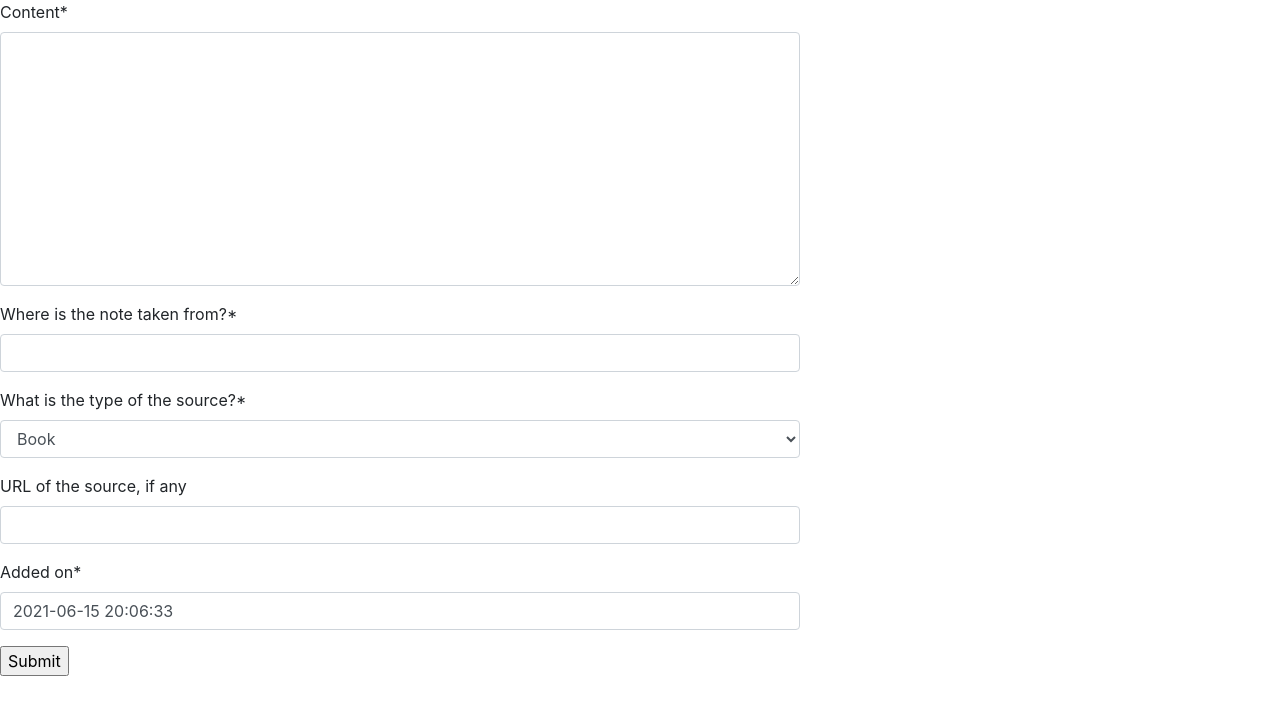
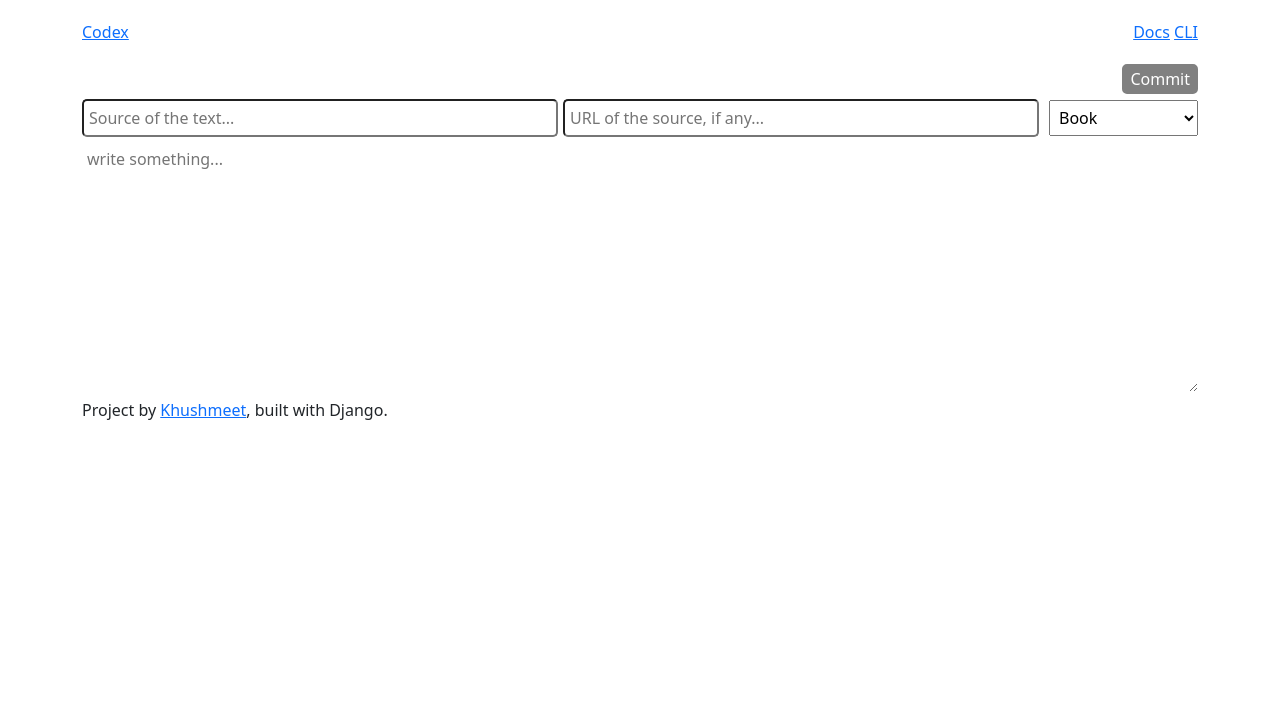
Before and after one commit to khushmeeet/codex, a Django app: page /new-note in a window 1280 px wide. Shown: the top 715 px of the page. Run offline with Django 3.2, Linux system fonts and the light colour scheme; style sheets or scripts are compiled from the project's sources; some libraries are stand-ins or nearby versions.

Commit message:
sassing /new-note page

```diff
--- a/main/static/css/style.scss
+++ b/main/static/css/style.scss
@@ -1,24 +1,61 @@
-html {
-  font-family: "Helevetica", sans-serif;
+body {
+	margin-top: 20px;
 }
 
-body {
-  color: #333;
-  font-weight: 100;
-  max-width: 50em;
-  margin: 0 auto;
+#header {
+	display: inline-flex;
+	margin-bottom: 20px;
+	width: 100%;
+	flex-shrink: 0;
+
+	div {
+		margin: auto 0px auto auto;
+	}
+
+	a {
+		img {
+			width: 40px;
+			height: 40px;
+			display: block;
+			margin: auto auto auto 4px;
+		}
+	}
 }
 
-div:focus {
-  outline: none;
+.submit-button {
+	border: 2px gray solid;
+	color: white;
+	background-color: gray;
+	border-radius: 5px;
+	float: right;
 }
 
-#heading {
-  font-size: 48px;
-  padding-top: 30px;
+#new-note-form-header {
+	width: 100%;
+	display: flex;
+	flex: auto;
+
+	input {
+		width: 100%;
+		padding: 5px;
+		margin: 5px 5px 5px 0px;
+		border-radius: 5px;
+		&:focus {
+			outline: none;
+		}
+	}
+
+	select {
+		margin: auto 0px auto 5px;
+		padding: 5px;
+	}
 }
 
-#content {
-  padding-top: 10px;
-  font-size: 24px;
+#note-content {
+	width: 100%;
+	padding: 5px;
+	border: none;
+	&:focus {
+		outline: none;
+	}
 }
--- a/main/templates/base.html
+++ /dev/null
@@ -1,16 +0,0 @@
-<!DOCTYPE html>
-<html lang="en">
-<head>
-    <meta charset="UTF-8">
-    <title>Codex</title>
-    <meta name="viewport" content="width=device-width, initial-scale=1" />
-    {% load static %}
-    <link rel="stylesheet" href="{% static 'css/style.scss' %}">
-    <link rel="stylesheet" href="https://stackpath.bootstrapcdn.com/bootstrap/4.1.3/css/bootstrap.min.css" integrity="sha384-MCw98/SFnGE8fJT3GXwEOngsV7Zt27NXFoaoApmYm81iuXoPkFOJwJ8ERdknLPMO" crossorigin="anonymous">
-    <script src="https://stackpath.bootstrapcdn.com/bootstrap/4.1.3/js/bootstrap.min.js" integrity="sha384-ChfqqxuZUCnJSK3+MXmPNIyE6ZbWh2IMqE241rYiqJxyMiZ6OW/JmZQ5stwEULTy" crossorigin="anonymous"></script>
-</head>
-<body>
-    {% block content%}
-    {% endblock %}
-</body>
-</html>
--- a/main/templates/note.html
+++ b/main/templates/note.html
@@ -1,11 +1,16 @@
 {% extends 'base.html' %}
-{% load crispy_forms_tags %}
+{% load widget_tweaks %}
 {% block content %}
     {% if form %}
         <form action="{% url 'new_note' %}" method="post">
             {% csrf_token %}
-            {{ form | crispy }}
-            <input type="submit" value="Submit">
+            <input type="submit" value="Commit" class="submit-button">
+            <div id="new-note-form-header">
+                {% render_field form.source placeholder="Source of the text..." %}
+                {% render_field form.url placeholder="URL of the source, if any..." %}
+                {% render_field form.source_type %}
+            </div>
+            {% render_field form.content placeholder="write something..." id="note-content" %}
         </form>
     {% endif %}
     {% if note %}
--- a/pyproject.toml
+++ b/pyproject.toml
@@ -13,6 +13,8 @@ django-crispy-forms = "^1.12.0"
 libsass = "^0.21.0"
 django-compressor = "^2.4.1"
 django-sass-processor = "^1.0.1"
+django-widget-tweaks = "^1.4.8"
+django-libsass = "^0.8"
 
 [tool.poetry.dev-dependencies]
 
--- /dev/null
+++ b/templates/base.html
@@ -0,0 +1,34 @@
+<!DOCTYPE html>
+<html lang="en">
+<head>
+    <meta charset="UTF-8">
+    <title>Codex</title>
+    <meta name="viewport" content="width=device-width, initial-scale=1" />
+    {% load static %}
+    {% load compress %}
+    <link href="https://cdn.jsdelivr.net/npm/bootstrap@5.0.1/dist/css/bootstrap.min.css" rel="stylesheet" integrity="sha384-+0n0xVW2eSR5OomGNYDnhzAbDsOXxcvSN1TPprVMTNDbiYZCxYbOOl7+AMvyTG2x" crossorigin="anonymous">
+    {% compress css %}
+        <link type="text/x-scss" rel="stylesheet" href="{% static 'css/style.css' %}">
+    {% endcompress %}
+</head>
+<body>
+    <div class="container">
+        <div class="row">
+            <div class="col-md-12" id="main-column">
+                <header id="header">
+                    <a href="/">
+                        Codex
+                    </a>
+                    <div>
+                        <a href="#">Docs</a>
+                        <a href="#">CLI</a>
+                    </div>
+                </header>
+                {% block content %} {% endblock %}
+                {% include "footer.html" %}
+            </div>
+        </div>
+    </div>
+    <script src="https://cdn.jsdelivr.net/npm/bootstrap@5.0.1/dist/js/bootstrap.bundle.min.js" integrity="sha384-gtEjrD/SeCtmISkJkNUaaKMoLD0//ElJ19smozuHV6z3Iehds+3Ulb9Bn9Plx0x4" crossorigin="anonymous"></script>
+</body>
+</html>
--- /dev/null
+++ b/templates/footer.html
@@ -0,0 +1,3 @@
+<footer>
+    <p>Project by <a href="https://github.com/khushmeeet">Khushmeet</a>, built with Django.</p>
+</footer>
```
Also changed, not shown: codex/settings.py (+11 -5 lines).
